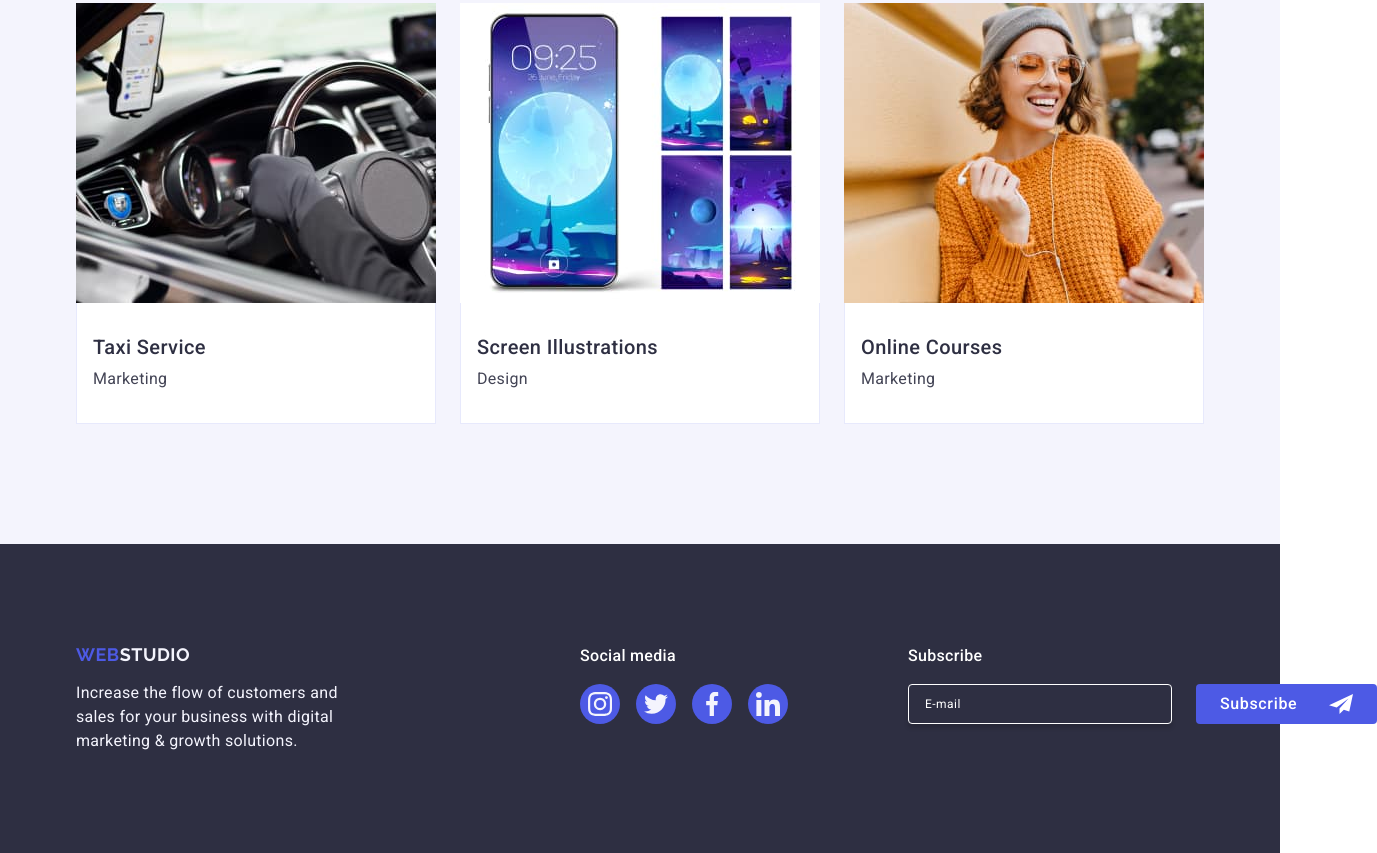
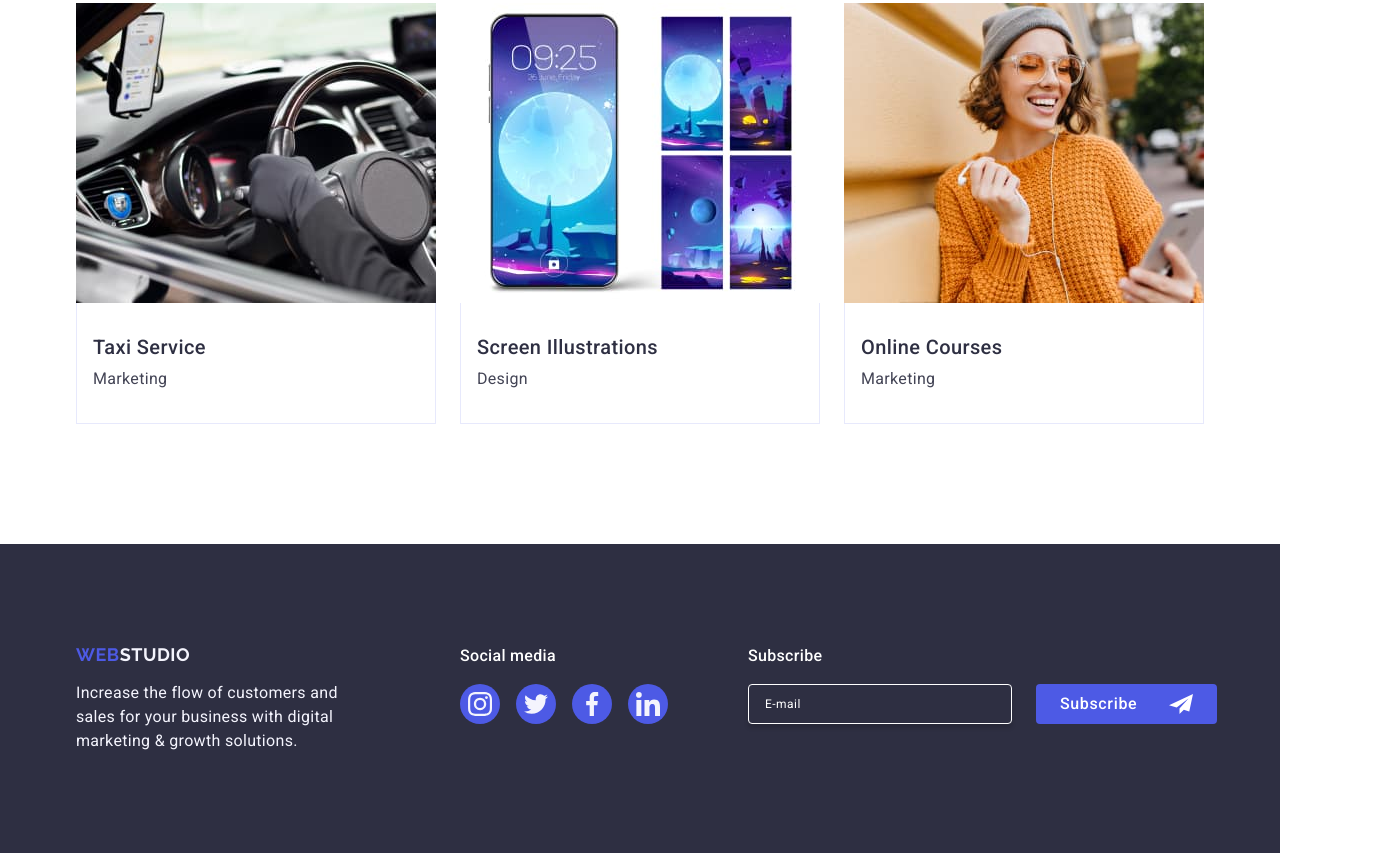
Before and after one commit to DanyloHutsu/goit-markup-hw-05, a plain HTML site: page index.html in a window 1280 px wide. Shown: the part 2639-3492 px from the top of the page, 1377 px wide, since content can reach past the window. Drawn offline with nearby package versions, Linux system fonts and the light colour scheme.

Commit message:
added edits

```diff
--- a/css/styles.css
+++ b/css/styles.css
@@ -360,7 +360,6 @@ h1,h2,h3,h4,h5,h6,p,ul{
 }
 
 .portfolio{
-    background-color: #F4F4FD;
     padding-top: 120px;
     padding-bottom: 120px;
 }
@@ -482,7 +481,6 @@ overflow: hidden;
 .footer-container{
     display: flex;
     align-items: baseline;
-    gap: 120px;
 }
 
 .li-icons-footer{
@@ -514,6 +512,10 @@ overflow: hidden;
 
 .footer-link-icons:focus{
     background-color: #31d0aa;
+}
+
+.footer-container-icons{
+    margin-right: 80px;
 }
 
 .footer-icons{
```
